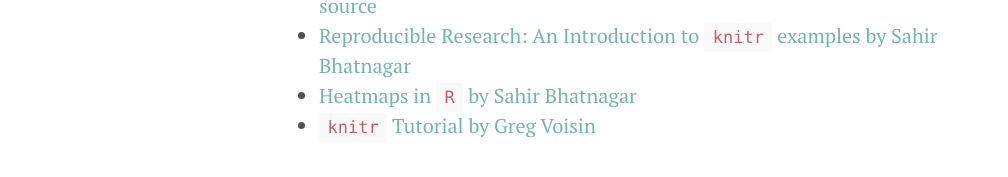
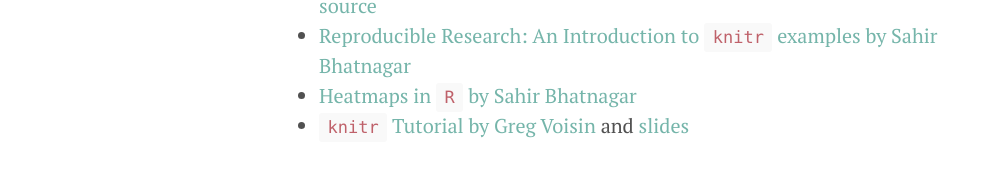
Before and after one commit to GreenwoodLab/GreenwoodLab.github.io, a Jekyll site: the page built from tutorials.md, in a window 1280 px wide. Shown: the part 381-558 px from the top of the page, without its empty margins (1-1009 px from the left). Built offline with Jekyll 4.4.1, drawn with Linux system fonts in a browser that asks for light colours.

Commit message:
added slides

```diff
--- a/tutorials.md
+++ b/tutorials.md
@@ -17,4 +17,4 @@ title: Tutorials
 [source](https://github.com/sahirbhatnagar/knitr-tutorial/blob/master/slides/mcgill-knitr.Rnw)
 * [Reproducible Research: An Introduction to `knitr` examples by Sahir Bhatnagar](https://github.com/sahirbhatnagar/knitr-tutorial)
 * [Heatmaps in `R` by Sahir Bhatnagar](http://sahirbhatnagar.com/heatmap/)
-* [`knitr` Tutorial by Greg Voisin](/tutorials/tutorial_knitr.html)
+* [`knitr` Tutorial by Greg Voisin](/tutorials/tutorial_knitr.html) and [slides](/tutorials/rr-journal-club.pdf)
```
Also changed, not shown: 1 other file.
